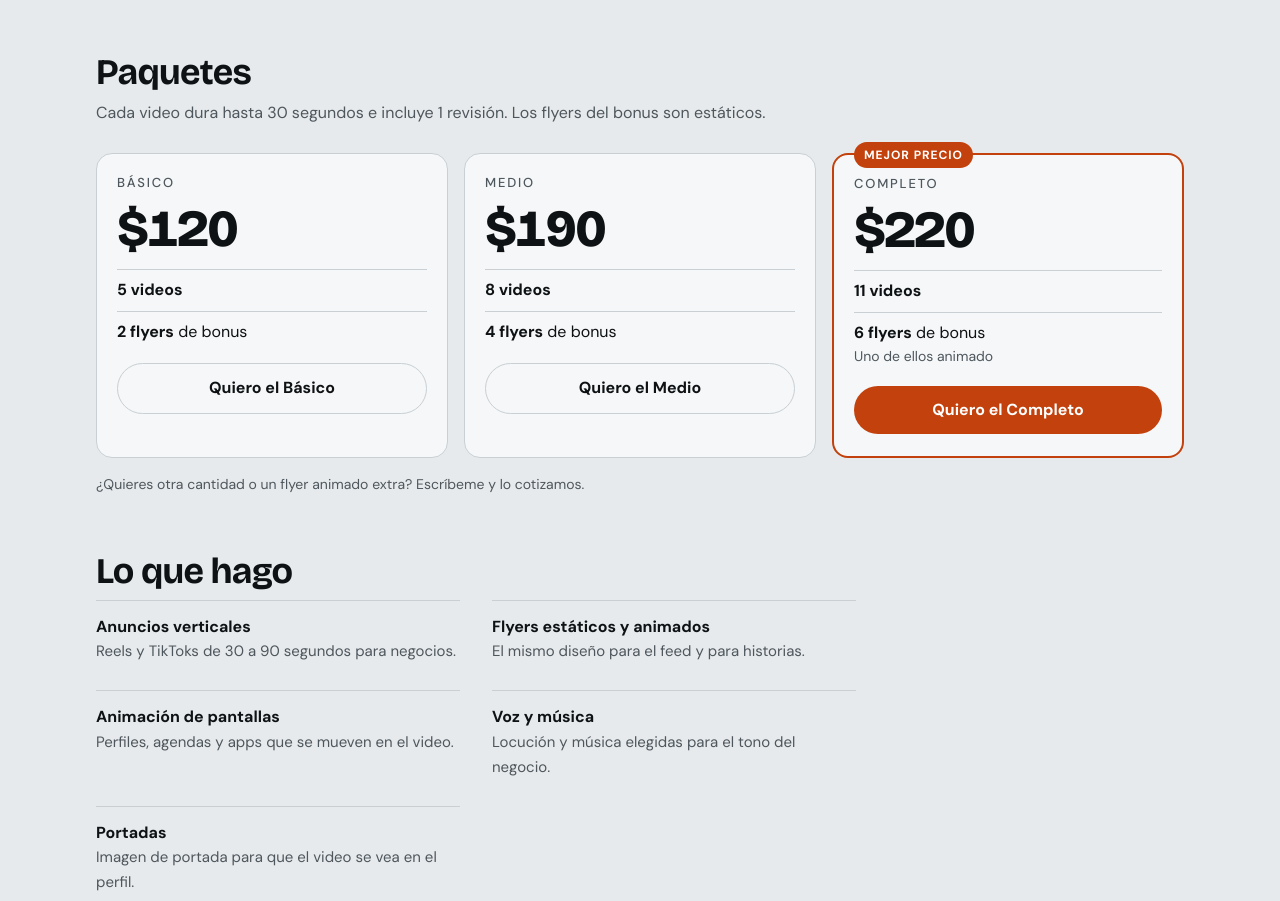
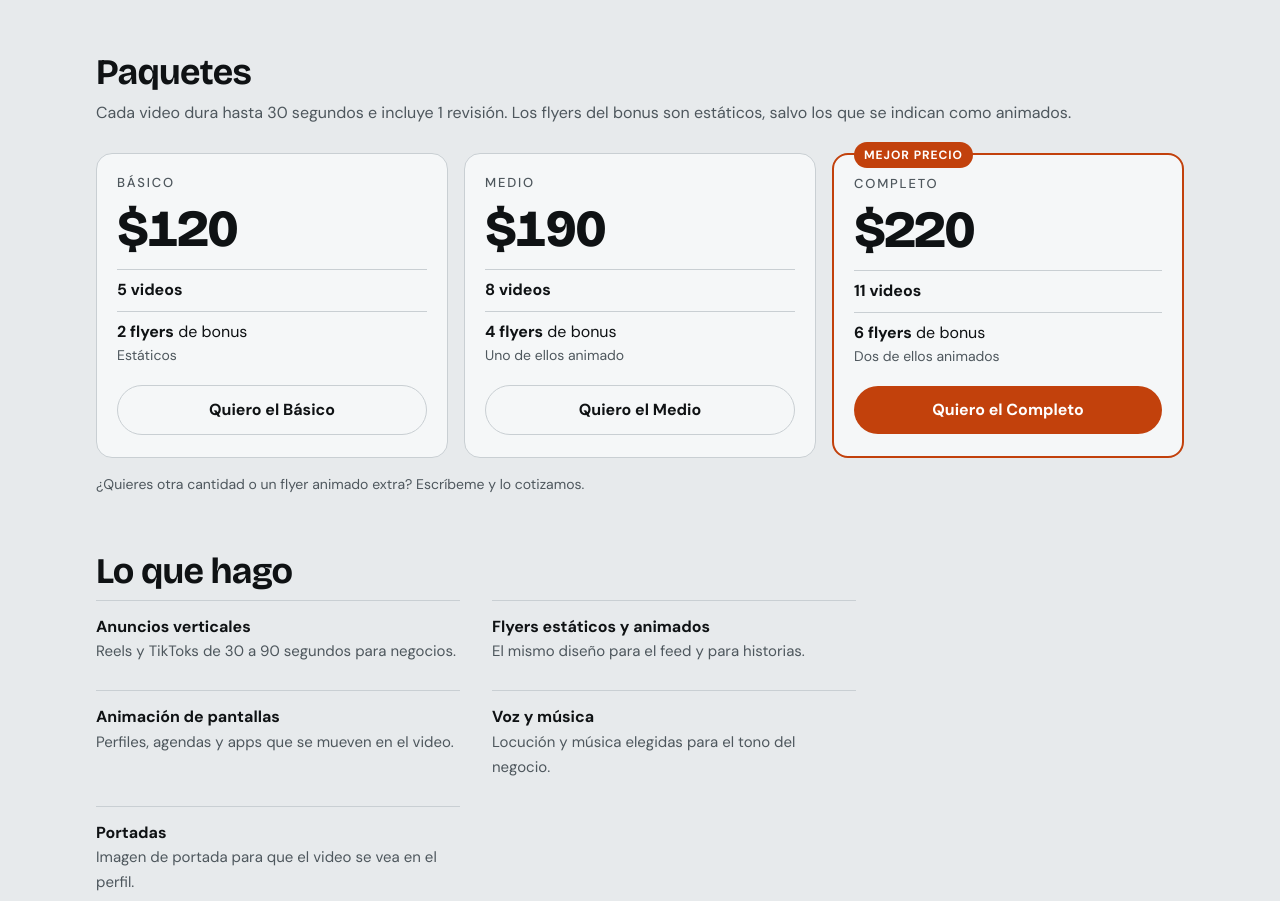
Before and after one commit to Daft20/portafolio, a plain HTML site: page index.html in a window 1280 px wide. Shown: the part 3759-4660 px from the top of the page. Drawn offline with nearby package versions, Linux system fonts and the light colour scheme.

Commit message:
Flyers animados por paquete: Basico 0, Medio 1, Completo 2
Co-Authored-By: Claude Sonnet 5.5 <noreply@anthropic.com>

```diff
--- a/index.html
+++ b/index.html
@@ -172,26 +172,26 @@ footer p { margin: 0; color: var(--muted); max-width: 52ch; }
   </div>
 
   <h2>Paquetes</h2>
-  <p class="sub">Cada video dura hasta 30 segundos e incluye 1 revisión. Los flyers del bonus son estáticos.</p>
+  <p class="sub">Cada video dura hasta 30 segundos e incluye 1 revisión. Los flyers del bonus son estáticos, salvo los que se indican como animados.</p>
 
   <div class="plans">
     <article class="plan">
       <div class="pname">Básico</div>
       <div class="price">$120</div>
-      <ul><li><b>5 videos</b></li><li><b>2 flyers</b> de bonus</li></ul>
+      <ul><li><b>5 videos</b></li><li><b>2 flyers</b> de bonus<small>Estáticos</small></li></ul>
       <a class="cta ghost" href="https://wa.me/13475440273?text=Hola%20Daft%2C%20vi%20tu%20portafolio%20y%20me%20interesa%20el%20paquete%20B%C3%A1sico." target="_blank" rel="noopener">Quiero el Básico</a>
     </article>
     <article class="plan">
       <div class="pname">Medio</div>
       <div class="price">$190</div>
-      <ul><li><b>8 videos</b></li><li><b>4 flyers</b> de bonus</li></ul>
+      <ul><li><b>8 videos</b></li><li><b>4 flyers</b> de bonus<small>Uno de ellos animado</small></li></ul>
       <a class="cta ghost" href="https://wa.me/13475440273?text=Hola%20Daft%2C%20vi%20tu%20portafolio%20y%20me%20interesa%20el%20paquete%20Medio." target="_blank" rel="noopener">Quiero el Medio</a>
     </article>
     <article class="plan best">
       <div class="badge">Mejor precio</div>
       <div class="pname">Completo</div>
       <div class="price">$220</div>
-      <ul><li><b>11 videos</b></li><li><b>6 flyers</b> de bonus<small>Uno de ellos animado</small></li></ul>
+      <ul><li><b>11 videos</b></li><li><b>6 flyers</b> de bonus<small>Dos de ellos animados</small></li></ul>
       <a class="cta" href="https://wa.me/13475440273?text=Hola%20Daft%2C%20vi%20tu%20portafolio%20y%20me%20interesa%20el%20paquete%20Completo." target="_blank" rel="noopener">Quiero el Completo</a>
     </article>
   </div>
```
